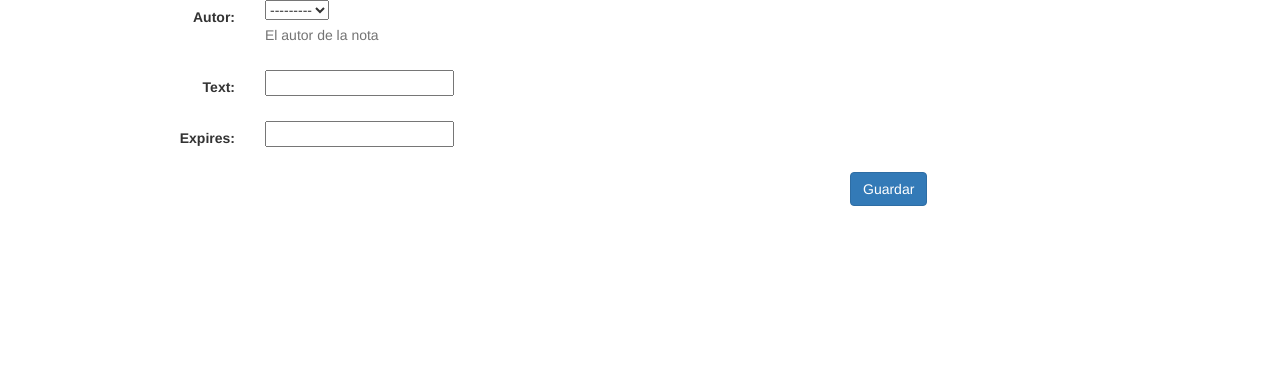
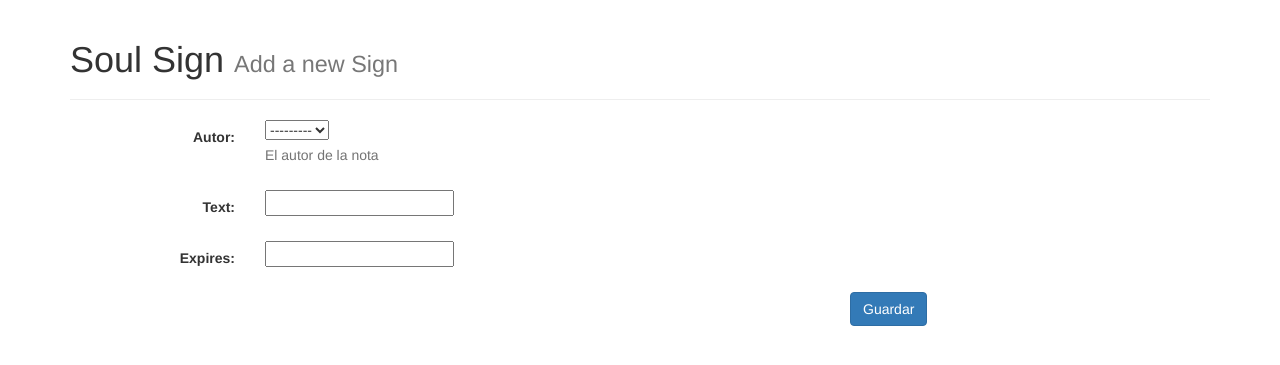
Before and after one commit to denisroldan/soul-sign, a Django app: a page that uses templates/includes/base.html in a window 1280 px wide. Shown: the top 365 px of the page. Run offline with Django 3.2, Linux system fonts and the light colour scheme; some libraries are stand-ins or nearby versions.

Commit message:
Added header bar to the base template

```diff
--- a/sign/templates/sign_create.html
+++ b/sign/templates/sign_create.html
@@ -1,5 +1,6 @@
 {% extends 'includes/base.html' %}
-{% block title %}Creación de una Sign{% endblock %}
+{% block title %}Add Sign{% endblock %}
+{% block header %}Add a new Sign{% endblock %}
 {% block content %}
 <form action="{% url 'create_sign' %}" method="post" class="form-horizontal">
     {% csrf_token %}
--- a/sign/templates/sign_detail.html
+++ b/sign/templates/sign_detail.html
@@ -1,5 +1,6 @@
 {% extends 'includes/base.html' %}
 {% block title %}Sign detail - {{ sign.text }}{% endblock %}
+{% block header %}Sign detail{% endblock %}
 {% block content %}
     <div class="row">
         <a href="{% url 'edit_sign' sign.id %}">
--- a/sign/templates/sign_edit.html
+++ b/sign/templates/sign_edit.html
@@ -1,5 +1,6 @@
 {% extends 'includes/base.html' %}
-{% block title %}Edición de una Sign{% endblock %}
+{% block title %}Edit Sign{% endblock %}
+{% block header %}Editing a Sign{% endblock %}
 {% block content %}
     <form action="{% url 'edit_sign' sign.id %}" method="post" class="form-horizontal">
         {% csrf_token %}
--- a/sign/templates/sign_list.html
+++ b/sign/templates/sign_list.html
@@ -1,5 +1,6 @@
 {% extends 'includes/base.html' %}
 {% block title %}Sign list{% endblock %}
+{% block header %}Sign list{% endblock %}
 {% block content %}
 <div class="row">
         <a href="{% url 'create_sign' %}"><button type="button">Create</button></a>
--- a/templates/includes/base.html
+++ b/templates/includes/base.html
@@ -9,6 +9,9 @@
 </head>
 <body>
 <div class="container">
+<div class="page-header">
+  <h1>Soul Sign <small>{% block header %}{% endblock %}</small></h1>
+</div>
 {% block content %}
 {% endblock %}
 </div>
```
